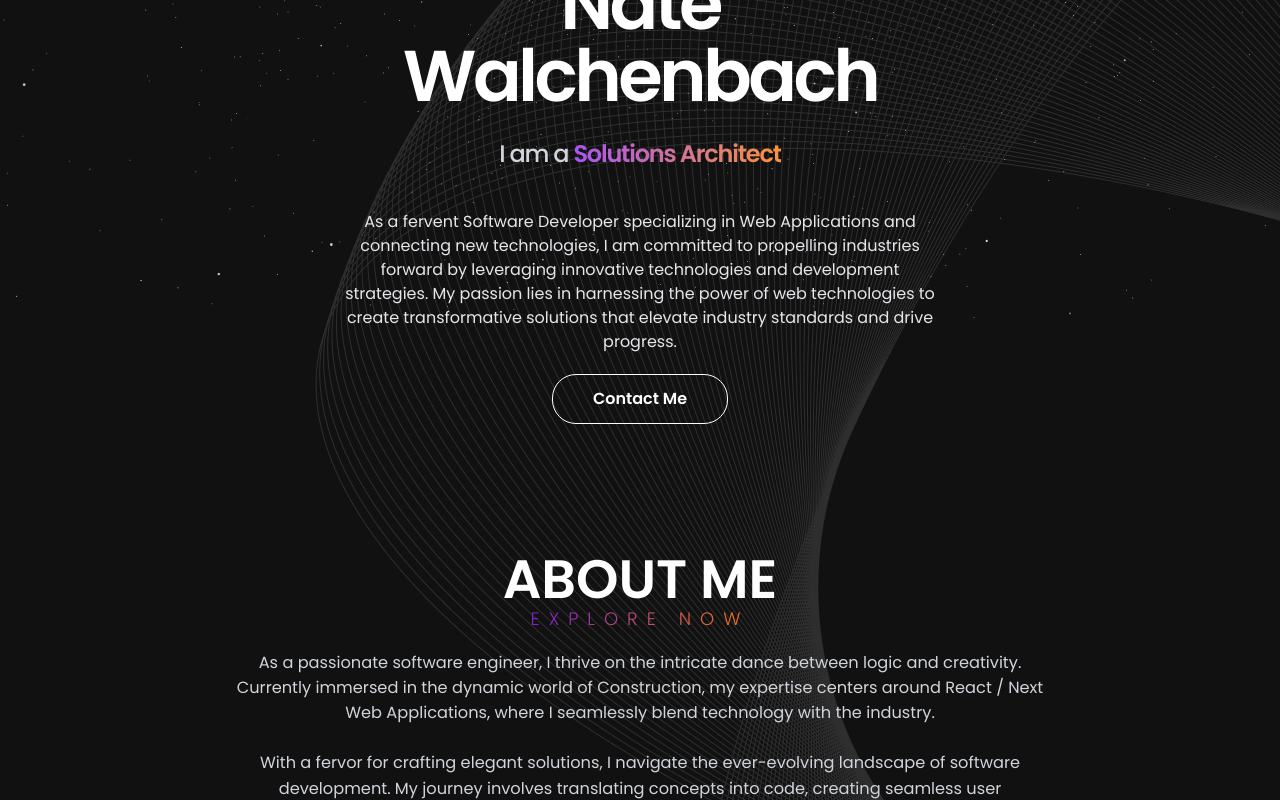
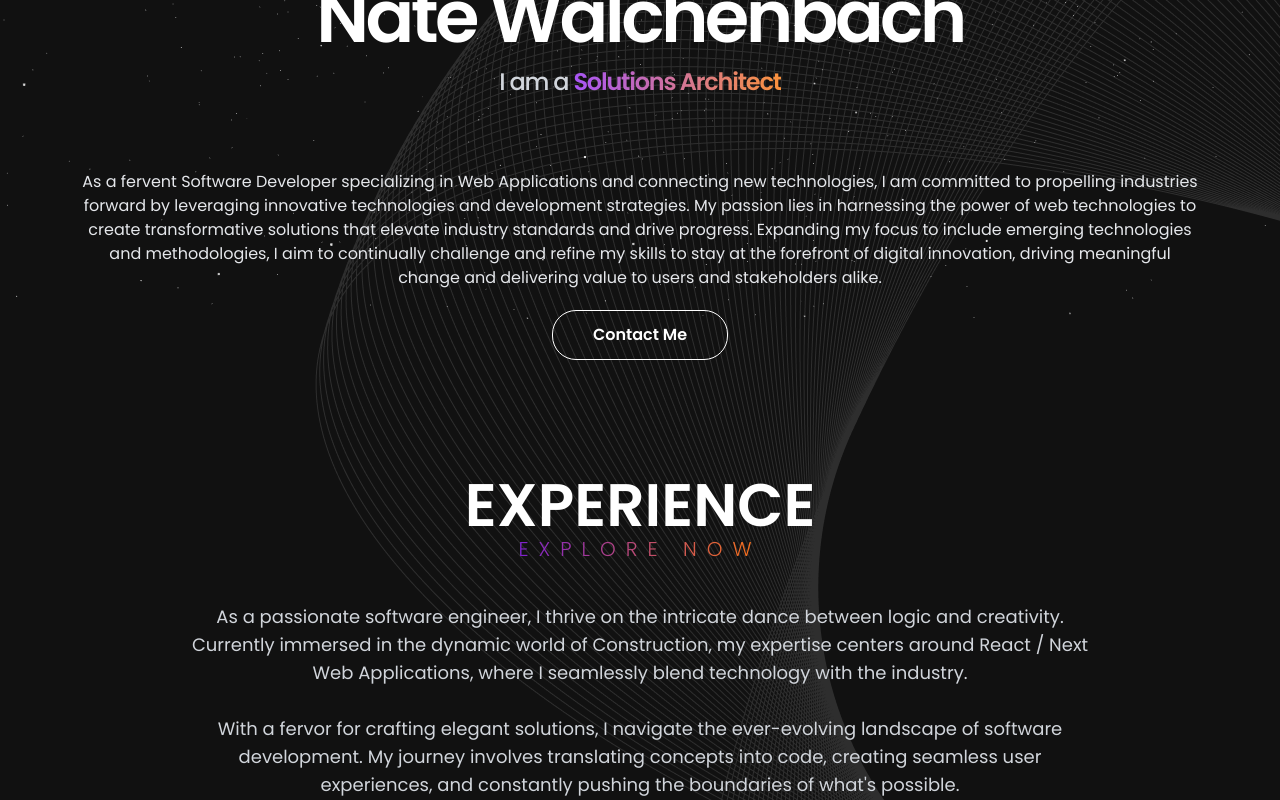
Before and after one commit to NateWalchenbach/nwsolutions, a Next.js app: page / in a window 1280 px wide. Shown: the part 480-1280 px from the top of the page. Built offline with nearby package versions, Linux system fonts and the light colour scheme.

Commit message:
Bug fixes and text updates

```diff
--- a/components/About.tsx
+++ b/components/About.tsx
@@ -3,18 +3,17 @@ import React from "react";
 const About: React.FC<{}> = () => {
   return (
     <section
-      id="about"
-      className="flex flex-col items-center justify-center h-full relative overflow-hidden pt-8 sm:pt-[35px]"
-      style={{ transform: "scale(0.9)" }}
+      id="experience"
+      className="flex flex-col items-center justify-center h-full relative overflow-hidden pt-[35px]"
     >
-      <div className="flex flex-col justify-around flex-wrap items-center px-4 sm:px-0 max-w-[900px]">
-        <h1 className="text-white font-semibold text-4xl sm:text-5xl md:text-6xl">
-          ABOUT ME
+      <div className="flex flex-col justify-around flex-wrap items-center px-4 sm:px-0 max-w-[900px] mx-auto">
+        <h1 className="text-white font-semibold text-center text-4xl sm:text-5xl md:text-6xl">
+          EXPERIENCE
         </h1>
         <p className="tracking-[0.3em] sm:tracking-[0.5em] text-transparent font-light pb-5 bg-clip-text bg-gradient-to-r from-purple-700 to-orange-500 text-lg sm:text-xl">
           EXPLORE NOW
         </p>
-        <p className="text-gray-300 text-center text-sm sm:text-base md:text-lg">
+        <p className="text-gray-300 text-center text-sm sm:text-base md:text-lg pt-5">
           As a passionate software engineer, I thrive on the intricate dance
           between logic and creativity. Currently immersed in the dynamic world
           of Construction, my expertise centers around React / Next Web
--- a/components/Banner.tsx
+++ b/components/Banner.tsx
@@ -108,9 +108,9 @@ const Banner: React.FC<{}> = () => {
   );
 
   return (
-    <div className="flex flex-row items-center justify-center px-20 mt-[150px] z-[20]">
-      <div className="flex flex-col justify-center text-center">
-        <div className="justify-center flex ">
+    <div className="flex flex-col items-center justify-center px-20 mt-[150px] z-[20]">
+      <div className="flex flex-col items-center text-center">
+        <div className="flex justify-center items-center">
           <Image
             priority
             src="/Me.png"
@@ -120,26 +120,35 @@ const Banner: React.FC<{}> = () => {
           />
         </div>
 
-        <div className="flex flex-col gap-4 sm:gap-6 mt-4 sm:mt-6 cursor-pointer animate-bounce tracking-tighter text-4xl sm:text-6xl md:text-7xl font-semibold text-white max-w-full sm:max-w-[600px] w-auto h-auto">
+        {/* Ensure the name is centered regardless of other elements */}
+        <div className="mt-4 sm:mt-6 cursor-pointer animate-bounce tracking-tighter text-4xl sm:text-6xl md:text-7xl font-semibold text-white max-w-full w-auto h-auto">
           Nate Walchenbach
         </div>
 
-        {/* Separate container for rotating text, with added CSS classes for text overflow management */}
-        <div className="text-2xl font-medium tracking-tighter text-gray-300 max-w-[600px] mb-3 sm:mb-5 single-line">
+        {/* Adjusted container for rotating text with a fixed height to prevent layout shifts */}
+        <div
+          className="text-2xl font-medium tracking-tighter text-gray-300 mb-3 sm:mb-5 single-line"
+          style={{ height: "64px" }}
+        >
           I am a{" "}
           <span className="text-transparent font-semibold bg-clip-text bg-gradient-to-r from-purple-500 to-orange-400 nowrap">
             {rotatingText}
           </span>
         </div>
-        {/* Static paragraph container */}
-        <div className="text-base sm:text-md text-gray-200 my-3 sm:my-5 mx-4 sm:mx-0 max-w-full sm:max-w-[600px]">
+
+        {/* Expanded static paragraph container */}
+        <div className="text-base sm:text-md text-gray-200 my-3 sm:my-5 mx-4 sm:mx-0 w-full">
           <p>
             As a fervent Software Developer specializing in Web Applications and
             connecting new technologies, I am committed to propelling industries
             forward by leveraging innovative technologies and development
             strategies. My passion lies in harnessing the power of web
             technologies to create transformative solutions that elevate
-            industry standards and drive progress.
+            industry standards and drive progress. Expanding my focus to include
+            emerging technologies and methodologies, I aim to continually
+            challenge and refine my skills to stay at the forefront of digital
+            innovation, driving meaningful change and delivering value to users
+            and stakeholders alike.
           </p>
         </div>
 
--- a/components/ProjectInquiryForm.tsx
+++ b/components/ProjectInquiryForm.tsx
@@ -56,8 +56,8 @@ function ProjectInquiryForm() {
     <form
       ref={form}
       onSubmit={handleSubmit}
-      className="space-y-4 max-w-4xl mx-auto p-5"
-      style={{ zIndex: 2 }}
+      className="mx-auto p-5 my-5 md:max-w-4xl"
+      style={{ maxWidth: "80%", zIndex: 2 }} // This sets the maximum width to 80% of the parent, effectively creating a 10% margin on each side
     >
       <h2 className="text-white font-semibold text-3xl text-center pt-5">
         Project Submittal
```
